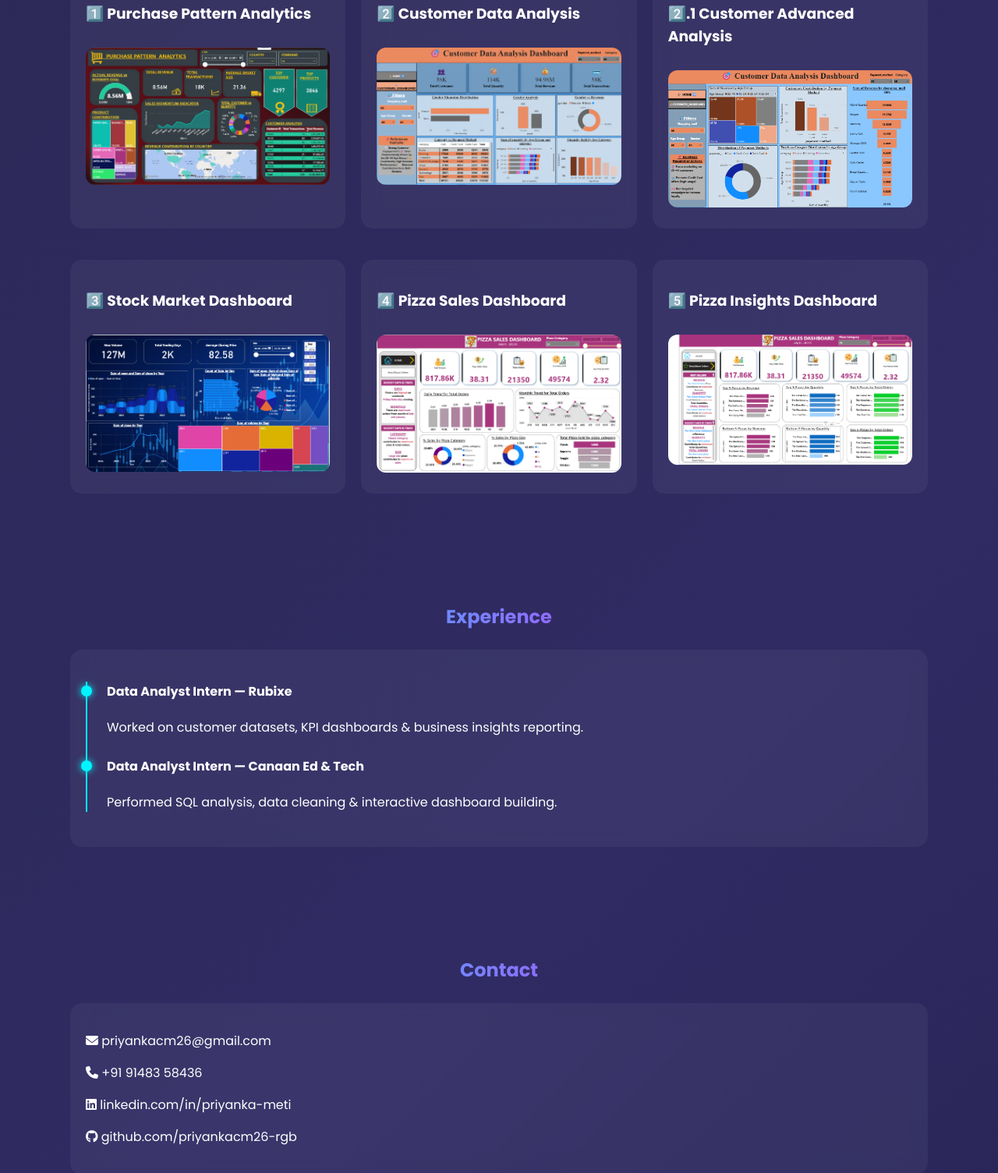
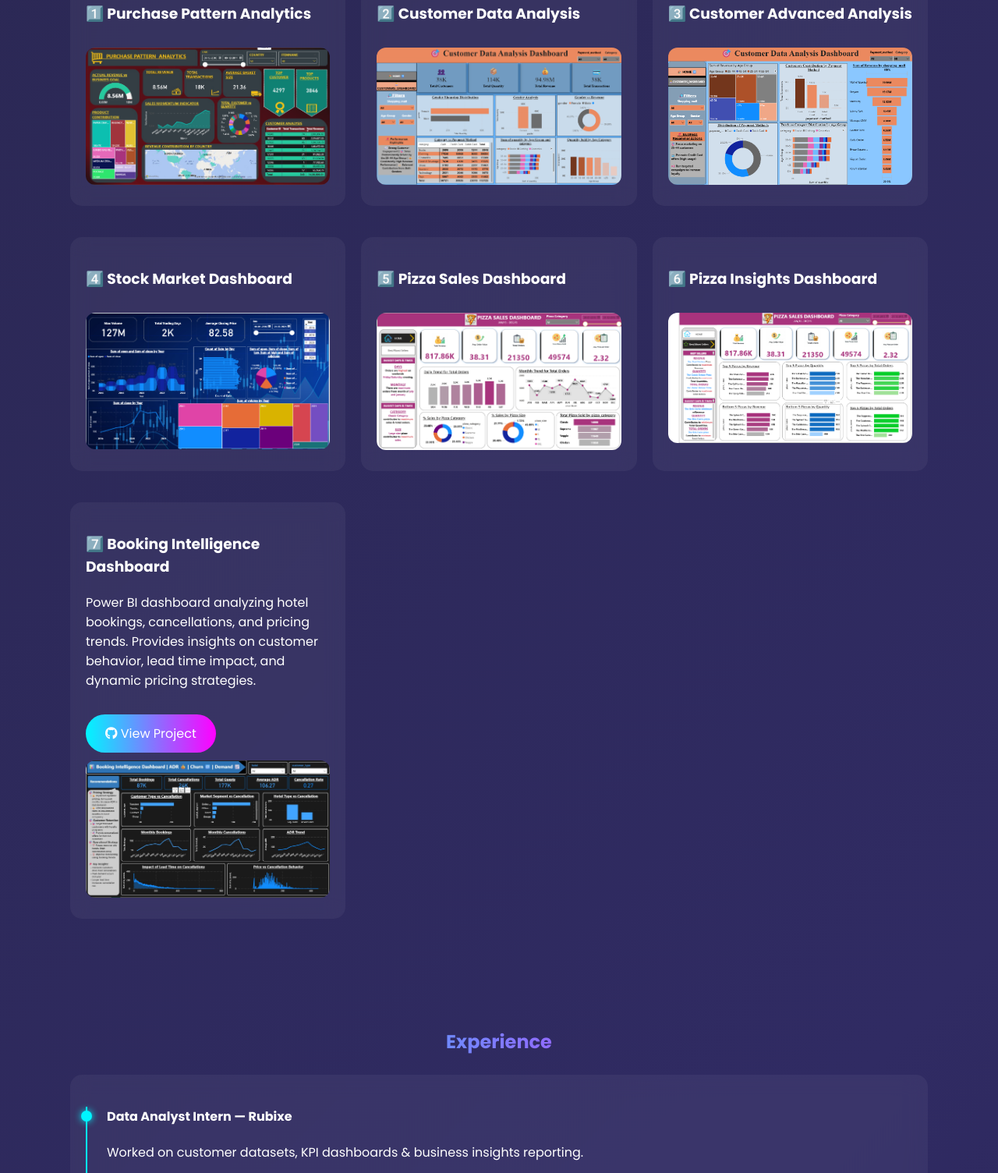
Before and after one commit to priyankacm26-rgb/priyankacm26.github.io, a plain HTML site: page index.html in a window 1280 px wide. Shown: the part 1696-3200 px from the top of the page at 78% size. Drawn offline with Linux system fonts and the light colour scheme.

Commit message:
Update index.html

```diff
--- a/index.html
+++ b/index.html
@@ -11,8 +11,7 @@
 
 <style>
 
-/* ================= GLOBAL ================= */
-
+/* GLOBAL */
 body{
 margin:0;
 font-family:Poppins;
@@ -39,8 +38,7 @@ section{
 padding:50px 0;
 }
 
-/* ================= NAVBAR ================= */
-
+/* NAVBAR */
 nav{
 display:flex;
 justify-content:space-between;
@@ -67,8 +65,7 @@ nav a:hover{
 color:#00f5ff;
 }
 
-/* ================= HERO ================= */
-
+/* HERO */
 .hero{
 min-height:75vh;
 display:flex;
@@ -84,7 +81,6 @@ flex-wrap:wrap;
 }
 
 /* Profile */
-
 .Profile-wrapper{
 position:relative;
 width:250px;
@@ -136,8 +132,7 @@ transform:scale(1.05);
 box-shadow:0 0 20px #ff00ff;
 }
 
-/* ================= TITLES ================= */
-
+/* TITLES */
 .section-title{
 text-align:center;
 margin-bottom:25px;
@@ -149,8 +144,7 @@ background:linear-gradient(90deg,#00f5ff,#ff00ff);
 color:transparent;
 }
 
-/* ================= CARDS ================= */
-
+/* CARDS */
 .card{
 background:rgba(255,255,255,0.05);
 backdrop-filter:blur(12px);
@@ -161,11 +155,11 @@ transition:0.3s;
 }
 
 .card:hover{
-transform:translateY(-6px);
+transform:translateY(-8px) scale(1.02);
+box-shadow:0 0 20px #00f5ff;
 }
 
-/* ================= GRID ================= */
-
+/* GRID */
 .grid{
 display:grid;
 grid-template-columns:repeat(auto-fit,minmax(300px,1fr));
@@ -183,8 +177,7 @@ transition:0.4s;
 transform:scale(1.05);
 }
 
-/* ================= SKILLS ================= */
-
+/* SKILLS */
 .skill{
 margin-bottom:18px;
 }
@@ -204,8 +197,7 @@ background:linear-gradient(90deg,#00f5ff,#ff00ff);
 transition:2s ease;
 }
 
-/* ================= TIMELINE ================= */
-
+/* TIMELINE */
 .timeline{
 border-left:2px solid #00f5ff;
 padding-left:25px;
@@ -258,7 +250,6 @@ text-align:center;
 </nav>
 
 <!-- HERO -->
-
 <section class="hero container">
 <div class="hero-wrapper">
 
@@ -276,7 +267,6 @@ text-align:center;
 </section>
 
 <!-- ABOUT -->
-
 <section id="about" class="container">
 <div class="section-title"><h2>About Me</h2></div>
 <div class="card">
@@ -286,7 +276,6 @@ Experienced in dashboard development, KPI tracking, and business intelligence re
 </section>
 
 <!-- SKILLS -->
-
 <section id="skills" class="container">
 <div class="section-title"><h2>Technical Skills</h2></div>
 
@@ -308,7 +297,6 @@ Experienced in dashboard development, KPI tracking, and business intelligence re
 </section>
 
 <!-- PROJECTS -->
-
 <section id="projects" class="container">
 <div class="section-title"><h2>Dashboard Projects</h2></div>
 
@@ -325,30 +313,44 @@ Experienced in dashboard development, KPI tracking, and business intelligence re
 </div>
 
 <div class="card">
-<h3>2️⃣.1 Customer Advanced Analysis</h3>
+<h3>3️⃣ Customer Advanced Analysis</h3>
 <img src="dashboardc2.jpg" class="project-img">
 </div>
 
 <div class="card">
-<h3>3️⃣ Stock Market Dashboard</h3>
+<h3>4️⃣ Stock Market Dashboard</h3>
 <img src="dashboard3.jpg" class="project-img">
 </div>
 
 <div class="card">
-<h3>4️⃣ Pizza Sales Dashboard</h3>
+<h3>5️⃣ Pizza Sales Dashboard</h3>
 <img src="dashboard4.jpg" class="project-img">
 </div>
 
 <div class="card">
-<h3>5️⃣ Pizza Insights Dashboard</h3>
+<h3>6️⃣ Pizza Insights Dashboard</h3>
 <img src="dashboard5.jpg" class="project-img">
+</div>
+
+<!-- NEW PROJECT -->
+<div class="card">
+<h3>7️⃣ Booking Intelligence Dashboard</h3>
+<p>
+Power BI dashboard analyzing hotel bookings, cancellations, and pricing trends.
+Provides insights on customer behavior, lead time impact, and dynamic pricing strategies.
+</p>
+
+<a href="https://github.com/priyankacm26-rgb/Booking-Intelligence-Dashboard-Power-BI-Project.git" target="_blank" class="btn">
+<i class="fa-brands fa-github"></i> View Project
+</a>
+
+<img src="hotel_dashboard.jpg" class="project-img">
 </div>
 
 </div>
 </section>
 
 <!-- EXPERIENCE -->
-
 <section id="experience" class="container">
 <div class="section-title"><h2>Experience</h2></div>
 
@@ -370,17 +372,28 @@ Experienced in dashboard development, KPI tracking, and business intelligence re
 </section>
 
 <!-- CONTACT -->
-
 <section id="contact" class="container">
 <div class="section-title"><h2>Contact</h2></div>
 
 <div class="card">
 <p><i class="fa-solid fa-envelope"></i> priyankacm26@gmail.com</p>
-<p><i class="fa-solid fa-phone"></i> +91 91483 58436</p>
-<p><i class="fa-brands fa-linkedin"></i> linkedin.com/in/priyanka-meti</p>
-<p><i class="fa-brands fa-github"></i> github.com/priyankacm26-rgb</p>
+<p><i class="fa-solid fa-phone"></i> +91 XXXXX XXXXX</p>
+
+<p>
+<i class="fa-brands fa-linkedin"></i>
+<a href="https://linkedin.com/in/priyanka-meti" target="_blank" style="color:white;">
+LinkedIn
+</a>
+</p>
+
+<p>
+<i class="fa-brands fa-github"></i>
+<a href="https://github.com/priyankacm26-rgb" target="_blank" style="color:white;">
+GitHub
+</a>
+</p>
+
 </div>
-
 </section>
 
 <footer>
@@ -388,14 +401,11 @@ Experienced in dashboard development, KPI tracking, and business intelligence re
 </footer>
 
 <script>
-
-/* Skill Animation */
 window.onload=()=>{
 document.querySelectorAll('.bar div').forEach(el=>{
 el.style.width=el.getAttribute('data-width');
 });
 }
-
 </script>
 
 </body>
```
